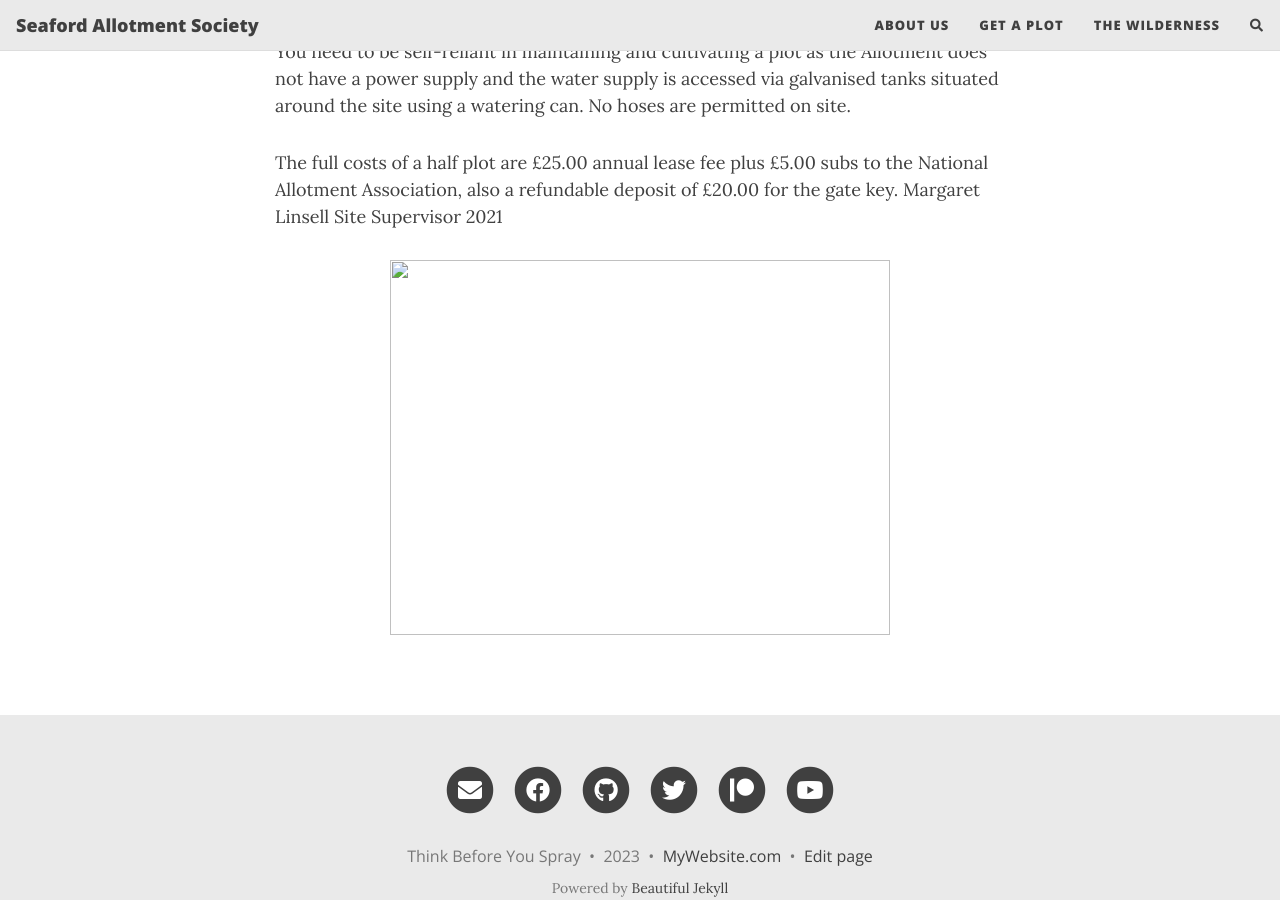
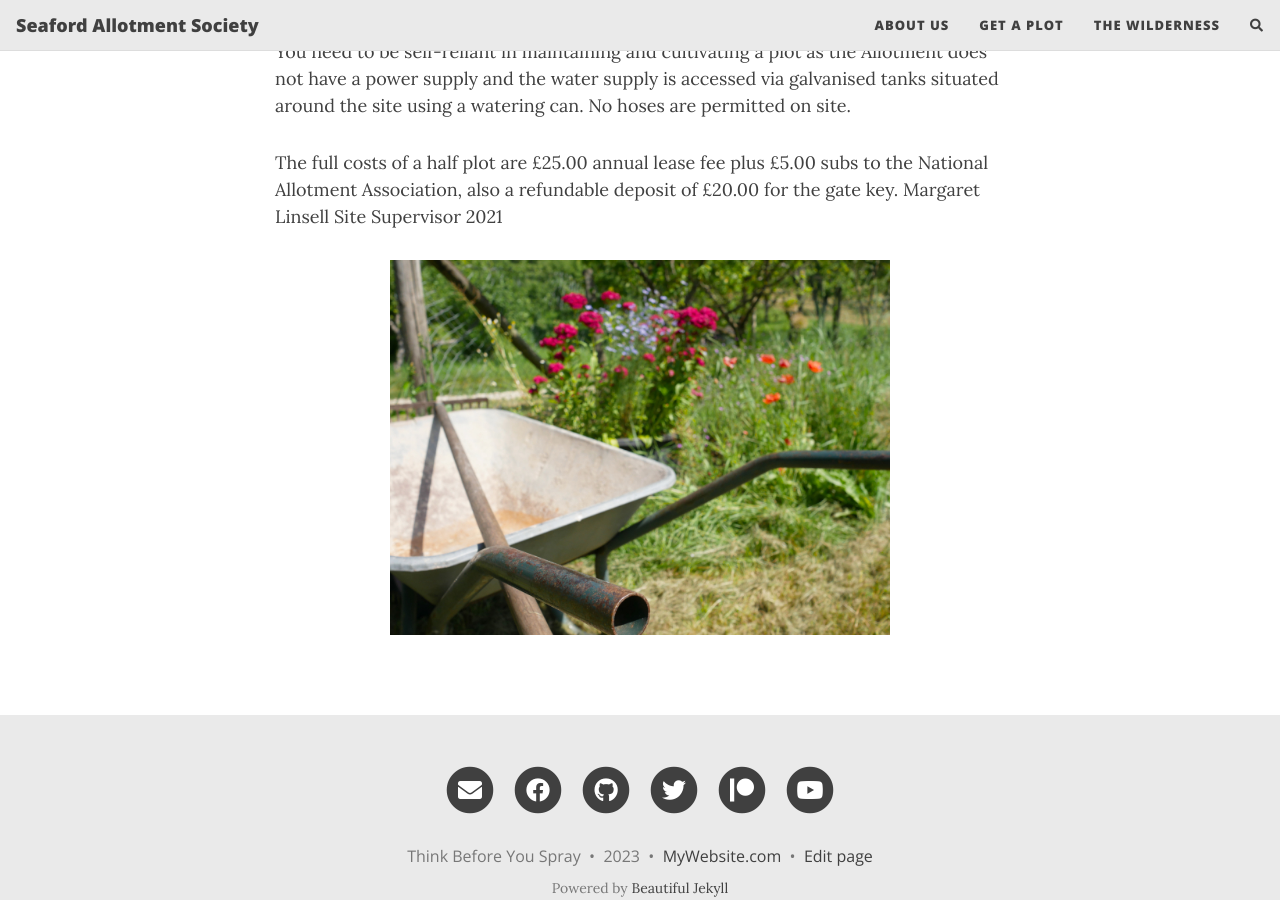
Before and after one commit to Croftie48/salg.github.io, a Jekyll site: the page built from Get plot.md, in a window 1280 px wide and 900 px high, scrolled down 1209 px. Built offline with Jekyll 4.4.1, drawn with Linux system fonts in a browser that asks for light colours; nearby versions of some CDN libraries; comment, search, counter and statistics services are not loaded.

Commit message:
Update Get plot.md

```diff
--- a/Get plot.md
+++ b/Get plot.md
@@ -45,5 +45,5 @@
 Site Supervisor 2021
 
 <p align="center">
-  <img width="500" height="375" src="https://croftie48.github.io/seaford_allotments.github.io/assets/img/jorg-hofmeier-wfqsRJZjXP0-unsplash.jpg">
+  <img width="500" height="375" src="https://croftie48.github.io/salg.github.io/assets/img/jorg-hofmeier-wfqsRJZjXP0-unsplash.jpg">
 </p>
```
